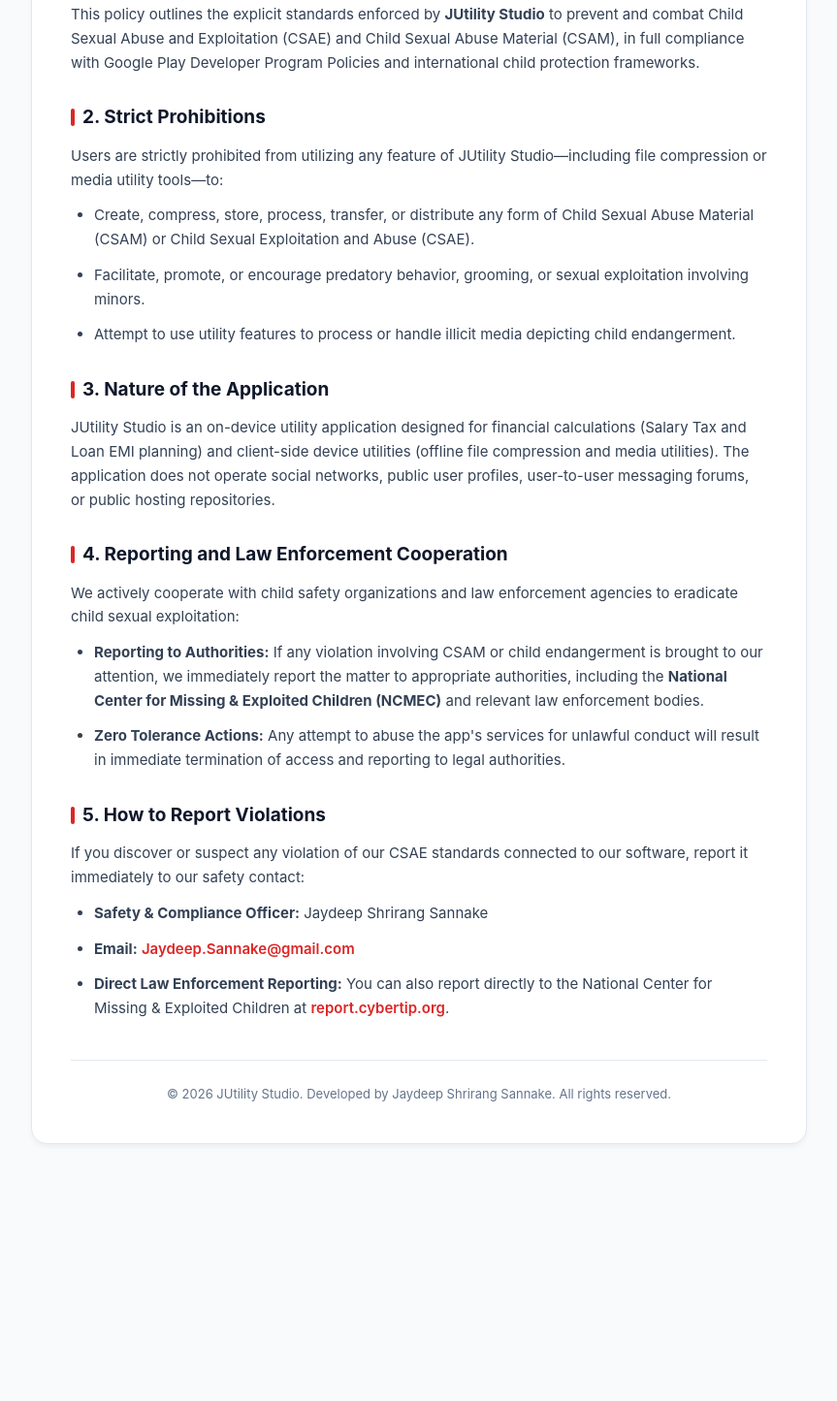
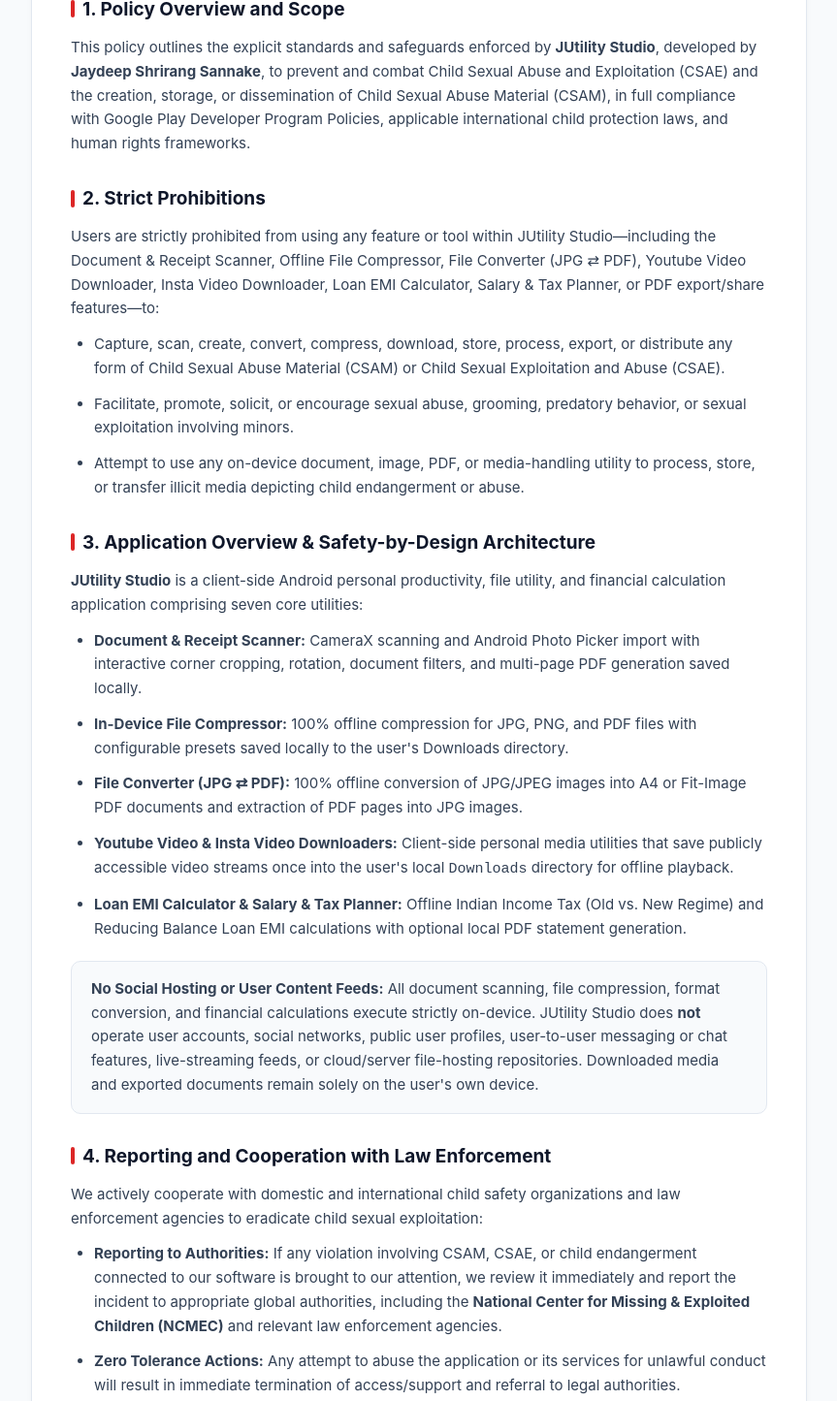
Before and after one commit to Jaydeep3792/app-privacy-policy, a plain HTML site: page docs/csae-standards.html in a window 1280 px wide. Shown: the part 472-1917 px from the top of the page at 97% size, without its empty margins (208-1071 px from the left). Before the commit the page ends 1684 px from the top, so only its background shows below. Drawn offline with Linux system fonts and the light colour scheme.

Commit message:
Update CSAE standards document with new content
Added tagline and enhanced policy details for clarity.

```diff
--- a/docs/csae-standards.html
+++ b/docs/csae-standards.html
@@ -13,6 +13,7 @@
             --bg-page: #F8FAFC;
             --bg-card: #FFFFFF;
             --border: #E2E8F0;
+            --accent: #EF4444;
         }
         * { box-sizing: border-box; margin: 0; padding: 0; }
         body {
@@ -42,6 +43,12 @@
             font-weight: 800;
             margin-bottom: 8px;
             line-height: 1.3;
+        }
+        .header .tagline {
+            color: #475569;
+            font-size: 14.5px;
+            margin-bottom: 10px;
+            font-weight: 500;
         }
         .header .meta { color: var(--text-muted); font-size: 14px; }
         h2 {
@@ -74,6 +81,7 @@
             font-weight: 700;
             margin-bottom: 12px;
             text-transform: uppercase;
+            letter-spacing: 0.5px;
         }
         .alert-box {
             background-color: #FEF2F2;
@@ -83,6 +91,14 @@
             margin: 20px 0;
         }
         .alert-box p { margin: 0; color: #991B1B; font-weight: 600; font-size: 15px; }
+        .info-box {
+            background-color: #F8FAFC;
+            border: 1px solid var(--border);
+            padding: 16px 20px;
+            border-radius: 10px;
+            margin: 16px 0 20px 0;
+        }
+        .info-box p:last-child { margin-bottom: 0; }
         .footer {
             margin-top: 40px;
             padding-top: 24px;
@@ -100,6 +116,7 @@
         <div class="header">
             <span class="badge">Safety Policy &amp; Compliance Standards</span>
             <h1>Standards Against Child Sexual Abuse and Exploitation (CSAE)</h1>
+            <p class="tagline">Document scanning, file optimization, video downloads, and personal finance&mdash;unified in one studio.</p>
             <div class="meta">
                 <strong>Application:</strong> JUtility Studio &nbsp;|&nbsp;
                 <strong>Package:</strong> com.aistudio.takehometax.xkpzrl &nbsp;|&nbsp;
@@ -108,37 +125,51 @@
         </div>
 
         <div class="alert-box">
-        <p><strong>Zero Tolerance Policy:</strong> JUtility Studio strictly prohibits and condemns any form of Child Sexual Abuse Material (CSAM) or Child Sexual Abuse and Exploitation (CSAE). We maintain zero tolerance for any activity that harms or endangers minors.</p>
+            <p><strong>Zero Tolerance Policy:</strong> JUtility Studio strictly prohibits and condemns any form of Child Sexual Abuse Material (CSAM) or Child Sexual Abuse and Exploitation (CSAE). We are committed to maintaining zero tolerance for any activity that harms or endangers minors.</p>
         </div>
 
         <h2>1. Policy Overview and Scope</h2>
-    <p>This policy outlines the explicit standards enforced by <strong>JUtility Studio</strong> to prevent and combat Child Sexual Abuse and Exploitation (CSAE) and Child Sexual Abuse Material (CSAM), in full compliance with Google Play Developer Program Policies and international child protection frameworks.</p>
+        <p>This policy outlines the explicit standards and safeguards enforced by <strong>JUtility Studio</strong>, developed by <strong>Jaydeep Shrirang Sannake</strong>, to prevent and combat Child Sexual Abuse and Exploitation (CSAE) and the creation, storage, or dissemination of Child Sexual Abuse Material (CSAM), in full compliance with Google Play Developer Program Policies, applicable international child protection laws, and human rights frameworks.</p>
 
         <h2>2. Strict Prohibitions</h2>
-    <p>Users are strictly prohibited from utilizing any feature of JUtility Studio—including file compression or media utility tools—to:</p>
+        <p>Users are strictly prohibited from using any feature or tool within JUtility Studio&mdash;including the Document &amp; Receipt Scanner, Offline File Compressor, File Converter (JPG &rlarr; PDF), Youtube Video Downloader, Insta Video Downloader, Loan EMI Calculator, Salary &amp; Tax Planner, or PDF export/share features&mdash;to:</p>
         <ul>
-        <li>Create, compress, store, process, transfer, or distribute any form of Child Sexual Abuse Material (CSAM) or Child Sexual Exploitation and Abuse (CSAE).</li>
-        <li>Facilitate, promote, or encourage predatory behavior, grooming, or sexual exploitation involving minors.</li>
-        <li>Attempt to use utility features to process or handle illicit media depicting child endangerment.</li>
+            <li>Capture, scan, create, convert, compress, download, store, process, export, or distribute any form of Child Sexual Abuse Material (CSAM) or Child Sexual Exploitation and Abuse (CSAE).</li>
+            <li>Facilitate, promote, solicit, or encourage sexual abuse, grooming, predatory behavior, or sexual exploitation involving minors.</li>
+            <li>Attempt to use any on-device document, image, PDF, or media-handling utility to process, store, or transfer illicit media depicting child endangerment or abuse.</li>
         </ul>
 
-    <h2>3. Nature of the Application</h2>
-    <p>JUtility Studio is an on-device utility application designed for financial calculations (Salary Tax and Loan EMI planning) and client-side device utilities (offline file compression and media utilities). The application does not operate social networks, public user profiles, user-to-user messaging forums, or public hosting repositories.</p>
+        <h2>3. Application Overview &amp; Safety-by-Design Architecture</h2>
+        <p><strong>JUtility Studio</strong> is a client-side Android personal productivity, file utility, and financial calculation application comprising seven core utilities:</p>
+        <ul>
+            <li><strong>Document &amp; Receipt Scanner:</strong> CameraX scanning and Android Photo Picker import with interactive corner cropping, rotation, document filters, and multi-page PDF generation saved locally.</li>
+            <li><strong>In-Device File Compressor:</strong> 100% offline compression for JPG, PNG, and PDF files with configurable presets saved locally to the user's Downloads directory.</li>
+            <li><strong>File Converter (JPG &rlarr; PDF):</strong> 100% offline conversion of JPG/JPEG images into A4 or Fit-Image PDF documents and extraction of PDF pages into JPG images.</li>
+            <li><strong>Youtube Video &amp; Insta Video Downloaders:</strong> Client-side personal media utilities that save publicly accessible video streams once into the user's local <code>Downloads</code> directory for offline playback.</li>
+            <li><strong>Loan EMI Calculator &amp; Salary &amp; Tax Planner:</strong> Offline Indian Income Tax (Old vs. New Regime) and Reducing Balance Loan EMI calculations with optional local PDF statement generation.</li>
+        </ul>
+        <div class="info-box">
+            <p><strong>No Social Hosting or User Content Feeds:</strong> All document scanning, file compression, format conversion, and financial calculations execute strictly on-device. JUtility Studio does <strong>not</strong> operate user accounts, social networks, public user profiles, user-to-user messaging or chat features, live-streaming feeds, or cloud/server file-hosting repositories. Downloaded media and exported documents remain solely on the user's own device.</p>
+        </div>
 
-    <h2>4. Reporting and Law Enforcement Cooperation</h2>
-    <p>We actively cooperate with child safety organizations and law enforcement agencies to eradicate child sexual exploitation:</p>
+        <h2>4. Reporting and Cooperation with Law Enforcement</h2>
+        <p>We actively cooperate with domestic and international child safety organizations and law enforcement agencies to eradicate child sexual exploitation:</p>
         <ul>
-        <li><strong>Reporting to Authorities:</strong> If any violation involving CSAM or child endangerment is brought to our attention, we immediately report the matter to appropriate authorities, including the <strong>National Center for Missing &amp; Exploited Children (NCMEC)</strong> and relevant law enforcement bodies.</li>
-        <li><strong>Zero Tolerance Actions:</strong> Any attempt to abuse the app's services for unlawful conduct will result in immediate termination of access and reporting to legal authorities.</li>
+            <li><strong>Reporting to Authorities:</strong> If any violation involving CSAM, CSAE, or child endangerment connected to our software is brought to our attention, we review it immediately and report the incident to appropriate global authorities, including the <strong>National Center for Missing &amp; Exploited Children (NCMEC)</strong> and relevant law enforcement agencies.</li>
+            <li><strong>Zero Tolerance Actions:</strong> Any attempt to abuse the application or its services for unlawful conduct will result in immediate termination of access/support and referral to legal authorities.</li>
         </ul>
 
         <h2>5. How to Report Violations</h2>
-    <p>If you discover or suspect any violation of our CSAE standards connected to our software, report it immediately to our safety contact:</p>
+        <p>If you discover or suspect any violation of our CSAE standards or any instance of child endangerment connected to our software, please report it immediately to our dedicated safety contact:</p>
         <ul>
             <li><strong>Safety &amp; Compliance Officer:</strong> Jaydeep Shrirang Sannake</li>
             <li><strong>Email:</strong> <a href="mailto:Jaydeep.Sannake@gmail.com?subject=[URGENT]%20CSAE%20Report">Jaydeep.Sannake@gmail.com</a></li>
-        <li><strong>Direct Law Enforcement Reporting:</strong> You can also report directly to the National Center for Missing &amp; Exploited Children at <a href="https://report.cybertip.org/" target="_blank" rel="noopener noreferrer">report.cybertip.org</a>.</li>
+            <li><strong>Subject Line:</strong> <code>[URGENT] Child Safety Report - JUtility Studio</code></li>
         </ul>
+        <p>Reports are reviewed with highest priority. You can also report CSAM directly to the National Center for Missing &amp; Exploited Children at <a href="https://report.cybertip.org/" target="_blank" rel="noopener noreferrer">report.cybertip.org</a> or your local law enforcement agency.</p>
+
+        <h2>6. Commitment to Ongoing Review</h2>
+        <p>We review these standards regularly to ensure continuous alignment with global child protection directives, industry best practices, and Google Play safety standards.</p>
 
         <div class="footer">
             &copy; 2026 JUtility Studio. Developed by Jaydeep Shrirang Sannake. All rights reserved.
```
Lines whose indentation alone changed are shown as unchanged.
